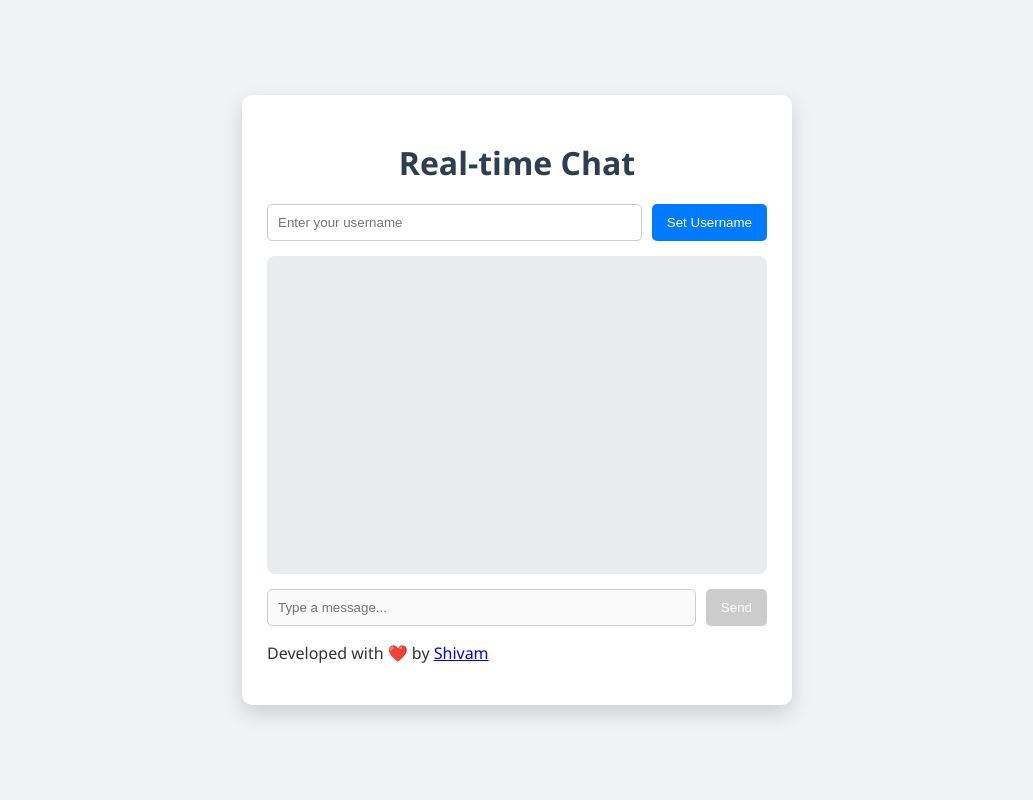
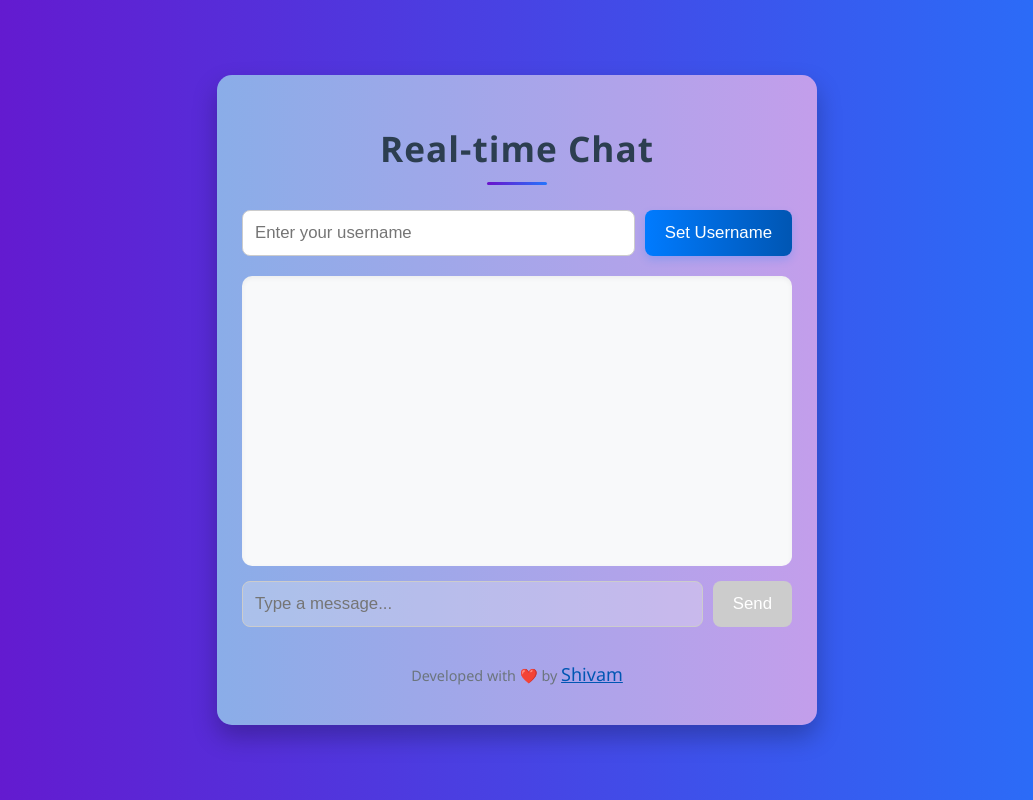
Before and after one commit to Shivamg0520/realtime_chat, a website: page public/index.html in a window 1280 px wide. Shown: the whole page, without its empty margins (123-1156 px from the left). Drawn offline with nearby package versions, Linux system fonts and the light colour scheme; no server answers.

Commit message:
Update style.css

```diff
--- a/public/style.css
+++ b/public/style.css
@@ -2,123 +2,238 @@ body {
     font-family: 'Segoe UI', Tahoma, Geneva, Verdana, sans-serif;
     margin: 0;
     padding: 0;
-    background-color: #f0f2f5;
+    /* Updated background with a subtle gradient */
+    background: linear-gradient(to right, #6a11cb 0%, #2575fc 100%);
     display: flex;
     justify-content: center;
     align-items: center;
     min-height: 100vh;
     color: #333;
+    overflow: hidden; /* Prevent scrollbar from body */
 }
 
 .chat-container {
-    background-color: #ffffff;
+    background: linear-gradient(to right, #8aade8 0%, #c39eeb 100%); /* Soft gradient for the container */
     padding: 25px;
-    border-radius: 10px;
-    box-shadow: 0 8px 20px rgba(0, 0, 0, 0.15);
+    border-radius: 15px; /* Slightly more rounded corners */
+    /* Enhanced box-shadow for a lifted effect */
+    box-shadow: 0 12px 25px rgba(0, 0, 0, 0.25);
     width: 90%;
-    max-width: 500px;
+    max-width: 550px; /* Slightly wider */
     display: flex;
     flex-direction: column;
-    height: 70vh; /* Set a fixed height for the chat window */
+    height: 75vh; /* Slightly taller */
+    position: relative;
+    overflow: hidden; /* Ensure nothing spills out of container */
+    animation: fadeInScale 0.8s ease-out forwards; /* Animation for container */
+}
+
+@keyframes fadeInScale {
+    from {
+        opacity: 0;
+        transform: scale(0.9);
+    }
+    to {
+        opacity: 1;
+        transform: scale(1);
+    }
 }
 
 h1 {
     text-align: center;
-    color: #2c3e50;
-    margin-bottom: 20px;
+    color: #2c3e50; /* Keep the existing color for consistency */
+    margin-bottom: 25px; /* More space */
+    font-size: 2.2em; /* Slightly larger heading */
+    letter-spacing: 1px;
+    position: relative;
+}
+
+h1::after {
+    content: '';
+    display: block;
+    width: 60px;
+    height: 3px;
+    background: linear-gradient(to right, #6a11cb, #2575fc);
+    margin: 10px auto 0;
+    border-radius: 5px;
 }
 
 .username-section {
     display: flex;
     gap: 10px;
-    margin-bottom: 15px;
+    margin-bottom: 20px;
 }
 
 .username-section input[type="text"] {
     flex-grow: 1;
-    padding: 10px;
+    padding: 12px; /* Slightly more padding */
     border: 1px solid #ccc;
-    border-radius: 5px;
+    border-radius: 8px; /* More rounded input */
+    font-size: 1.05em;
+    transition: all 0.3s ease; /* Smooth transition */
+}
+
+.username-section input[type="text"]:focus {
+    border-color: #007bff;
+    box-shadow: 0 0 0 3px rgba(0, 123, 255, 0.25);
+    outline: none;
 }
 
 .username-section button {
-    background-color: #007bff;
+    background: linear-gradient(to right, #007bff, #0056b3); /* Gradient button */
     color: white;
-    padding: 10px 15px;
+    padding: 10px 20px; /* More padding */
     border: none;
-    border-radius: 5px;
+    border-radius: 8px; /* More rounded button */
     cursor: pointer;
-    transition: background-color 0.2s;
+    font-size: 1.05em;
+    transition: all 0.3s ease; /* Smooth transition */
+    box-shadow: 0 4px 8px rgba(0, 123, 255, 0.2);
 }
 
 .username-section button:hover {
-    background-color: #0056b3;
+    background: linear-gradient(to right, #0056b3, #003f7f); /* Darker gradient on hover */
+    box-shadow: 0 6px 12px rgba(0, 123, 255, 0.3);
+    transform: translateY(-2px); /* Slight lift effect */
 }
 
 .messages {
-    flex-grow: 1; /* Allows messages area to take available space */
-    background-color: #e9ecef;
-    border-radius: 8px;
+    flex-grow: 1;
+    background-color: #f8f9fa; /* Lighter background for messages */
+    border-radius: 10px; /* More rounded corners */
     padding: 15px;
-    overflow-y: auto; /* Enable scrolling for messages */
+    overflow-y: auto;
     margin-bottom: 15px;
     display: flex;
-    flex-direction: column; /* Stack messages vertically */
-    gap: 10px; /* Space between messages */
+    flex-direction: column;
+    gap: 12px; /* More space between messages */
+    box-shadow: inset 0 2px 5px rgba(0, 0, 0, 0.05); /* Inner shadow for depth */
 }
 
+/* Scrollbar styling for Webkit browsers (Chrome, Safari) */
+.messages::-webkit-scrollbar {
+    width: 8px;
+}
+
+.messages::-webkit-scrollbar-track {
+    background: #f1f1f1;
+    border-radius: 10px;
+}
+
+.messages::-webkit-scrollbar-thumb {
+    background: #888;
+    border-radius: 10px;
+}
+
+.messages::-webkit-scrollbar-thumb:hover {
+    background: #555;
+}
+
+
 .message-item {
-    padding: 8px 12px;
-    border-radius: 6px;
-    word-wrap: break-word; /* Break long words */
-    max-width: 80%; /* Limit message width */
-    align-self: flex-start; /* Default alignment */
-    background-color: #f0f0f0;
+    padding: 10px 15px; /* More padding */
+    border-radius: 15px; /* More rounded message bubbles */
+    word-wrap: break-word;
+    max-width: 85%; /* Slightly wider message bubble */
+    align-self: flex-start;
+    background-color: #e2e6ea; /* Neutral background for others' messages */
+    box-shadow: 0 2px 4px rgba(0, 0, 0, 0.08);
+    animation: slideInLeft 0.3s ease-out forwards; /* Animation for incoming messages */
+}
+
+@keyframes slideInLeft {
+    from {
+        opacity: 0;
+        transform: translateX(-20px);
+    }
+    to {
+        opacity: 1;
+        transform: translateX(0);
+    }
 }
 
 .message-item.own-message {
-    background-color: #d1e7dd; /* Light green for own messages */
-    align-self: flex-end; /* Align own messages to the right */
+    background: linear-gradient(to right, #568561, #5b9a68); /* Green gradient for own messages */
+    color: white; /* White text for own messages */
+    align-self: flex-end;
+    animation: slideInRight 0.3s ease-out forwards; /* Animation for own messages */
+}
+
+@keyframes slideInRight {
+    from {
+        opacity: 0;
+        transform: translateX(20px);
+    }
+    to {
+        opacity: 1;
+        transform: translateX(0);
+    }
 }
 
 .message-item .username {
-    font-weight: bold;
-    color: #007bff;
-    margin-bottom: 4px;
+    font-weight: 600; /* Slightly bolder username */
+    color: #0056b3; /* Darker blue for others' username */
+    margin-bottom: 5px; /* More space below username */
     display: block;
+    font-size: 0.9em; /* Slightly smaller username */
 }
 
 .message-item.own-message .username {
-    color: #28a745; /* Darker green for own username */
+    color: #d1e7dd; /* Lighter green/white for own username */
 }
 
 .message-input-area {
     display: flex;
     gap: 10px;
+    margin-top: auto; /* Push to bottom */
 }
 
 .message-input-area input[type="text"] {
     flex-grow: 1;
-    padding: 10px;
+    padding: 12px;
     border: 1px solid #ccc;
-    border-radius: 5px;
+    border-radius: 8px;
+    font-size: 1.05em;
+    transition: all 0.3s ease;
+}
+
+.message-input-area input[type="text"]:focus {
+    border-color: #28a745;
+    box-shadow: 0 0 0 3px rgba(40, 167, 69, 0.25);
+    outline: none;
 }
 
 .message-input-area button {
-    background-color: #28a745;
+    background: linear-gradient(to right, #28a745, #218838); /* Green gradient for send button */
     color: white;
-    padding: 10px 15px;
+    padding: 10px 20px;
     border: none;
-    border-radius: 5px;
+    border-radius: 8px;
     cursor: pointer;
-    transition: background-color 0.2s;
+    font-size: 1.05em;
+    transition: all 0.3s ease;
+    box-shadow: 0 4px 8px rgba(40, 167, 69, 0.2);
 }
 
 .message-input-area button:disabled {
-    background-color: #cccccc;
+    background: #cccccc;
     cursor: not-allowed;
+    box-shadow: none;
 }
 
 .message-input-area button:hover:enabled {
-    background-color: #218838;
+    background: linear-gradient(to right, #218838, #1e7e34); /* Darker green gradient on hover */
+    box-shadow: 0 6px 12px rgba(40, 167, 69, 0.3);
+    transform: translateY(-2px);
 }
+.app-footer {
+    text-align: center;
+    margin-top: 20px;
+    font-size: 0.9em;
+    color: #6c757d; /* Lighter gray for footer */
+}
+
+.dev{
+    color:#0056b3;
+    font-size: large;
+}
```
